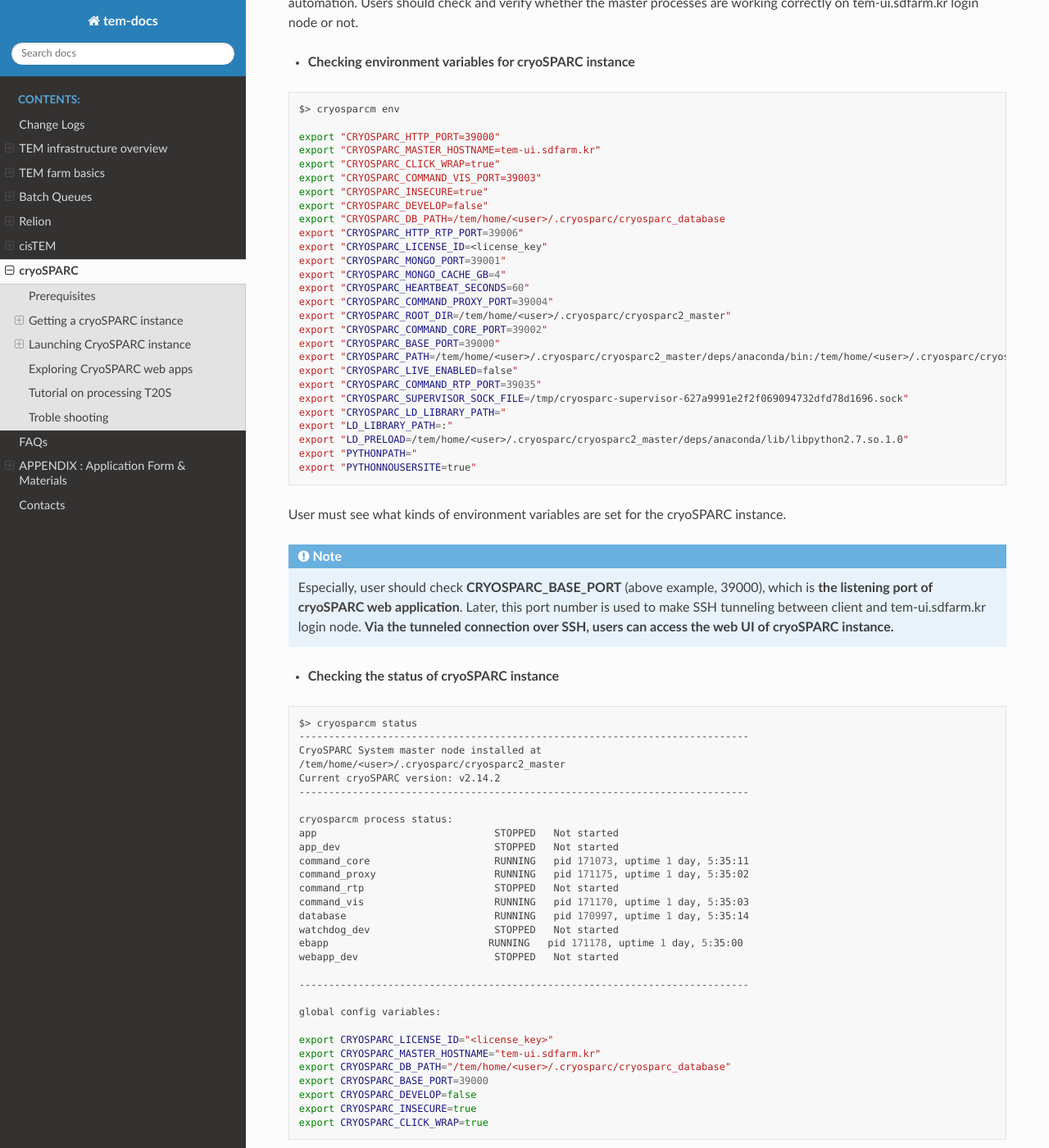
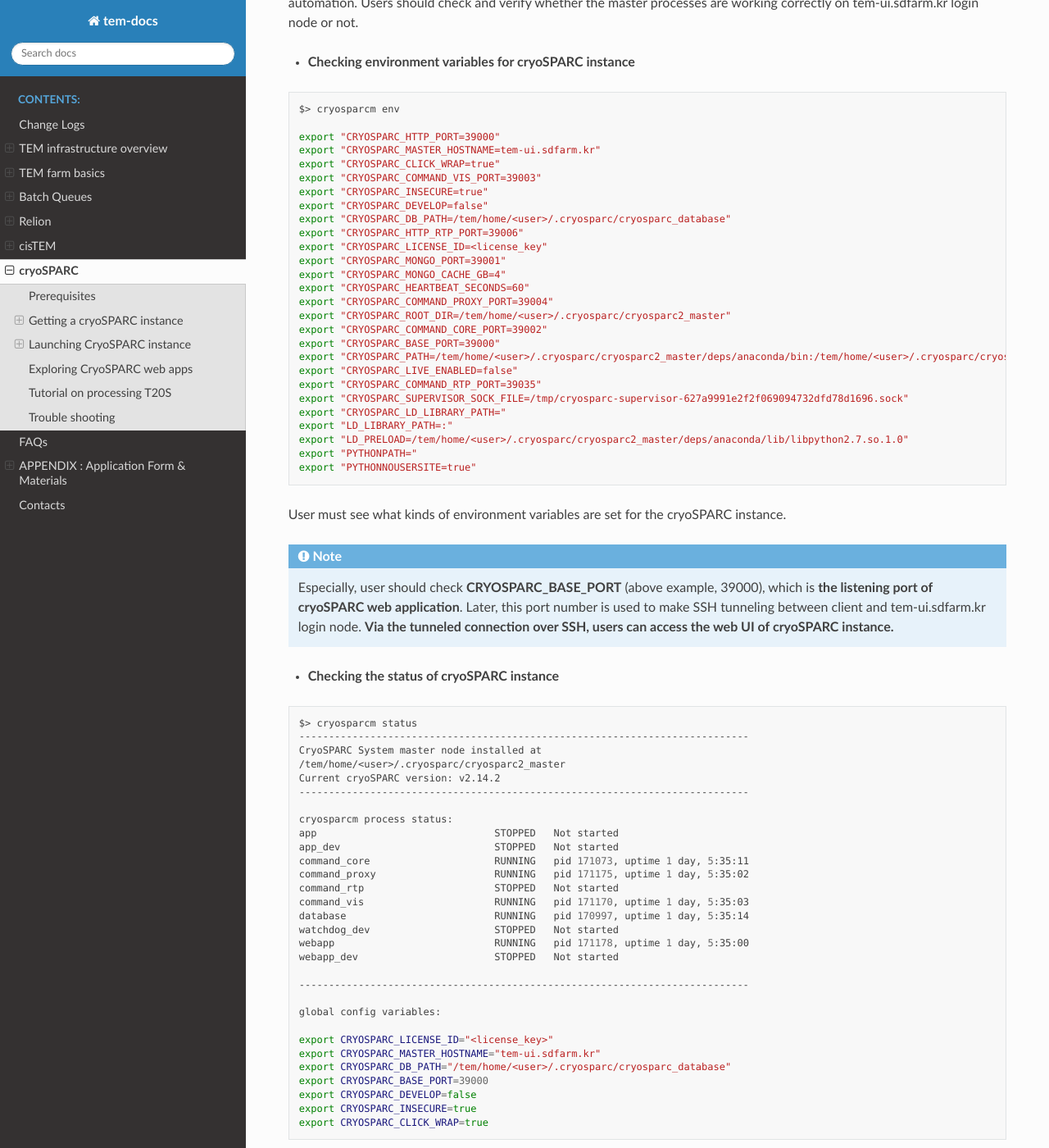
Before and after one commit to junglok/tem-docs, a Sphinx documentation site: the page built from docs/cryoSPARC.rst, in a window 1280 px wide and 1400 px high, scrolled down 2002 px. Shown: the whole window at 82% size. Built offline with Sphinx 7.4.7 and the Read the Docs theme 2.0.0, drawn with Linux system fonts in a browser that asks for light colours; some of the changed text lies outside the part shown.

```diff
--- a/docs/cryoSPARC.rst
+++ b/docs/cryoSPARC.rst
@@ -92,7 +92,7 @@ Users should check and verify whether the master processes are working correctly
    export "CRYOSPARC_COMMAND_VIS_PORT=39003"
    export "CRYOSPARC_INSECURE=true"
    export "CRYOSPARC_DEVELOP=false"
-   export "CRYOSPARC_DB_PATH=/tem/home/<user>/.cryosparc/cryosparc_database
+   export "CRYOSPARC_DB_PATH=/tem/home/<user>/.cryosparc/cryosparc_database"
    export "CRYOSPARC_HTTP_RTP_PORT=39006"
    export "CRYOSPARC_LICENSE_ID=<license_key"
    export "CRYOSPARC_MONGO_PORT=39001"
@@ -139,7 +139,7 @@ User must see what kinds of environment variables are set for the cryoSPARC inst
    command_vis                      RUNNING   pid 171170, uptime 1 day, 5:35:03
    database                         RUNNING   pid 170997, uptime 1 day, 5:35:14
    watchdog_dev                     STOPPED   Not started
-   ebapp                           RUNNING   pid 171178, uptime 1 day, 5:35:00
+   webapp                           RUNNING   pid 171178, uptime 1 day, 5:35:00
    webapp_dev                       STOPPED   Not started
 
    ----------------------------------------------------------------------------
@@ -194,7 +194,7 @@ Exploring CryoSPARC web apps
 Tutorial on processing T20S
 ===========================
 
+* Please refer to CryoSPARC's webpage for the tutorial on processing T20S : https://cryosparc.com/docs/tutorials/t20s/
 
-
-Troble shooting
-===============
+Trouble shooting
+================
```
